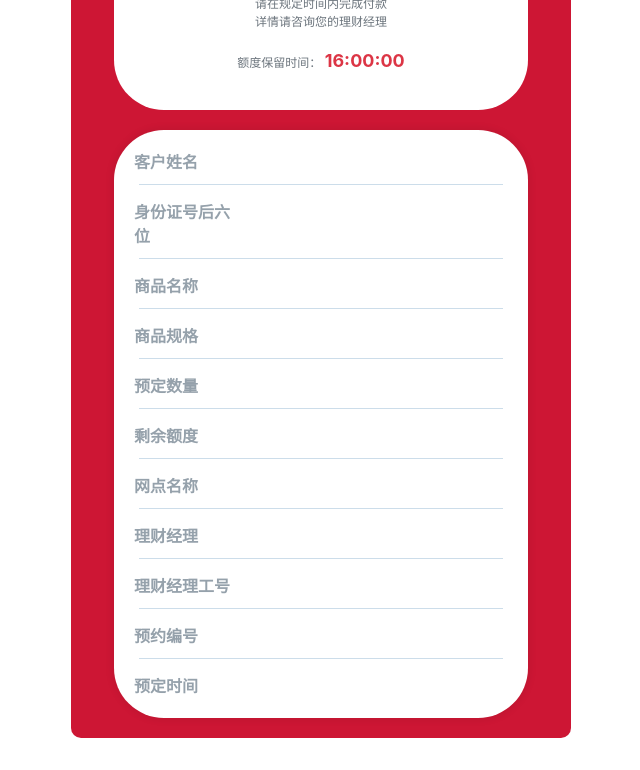
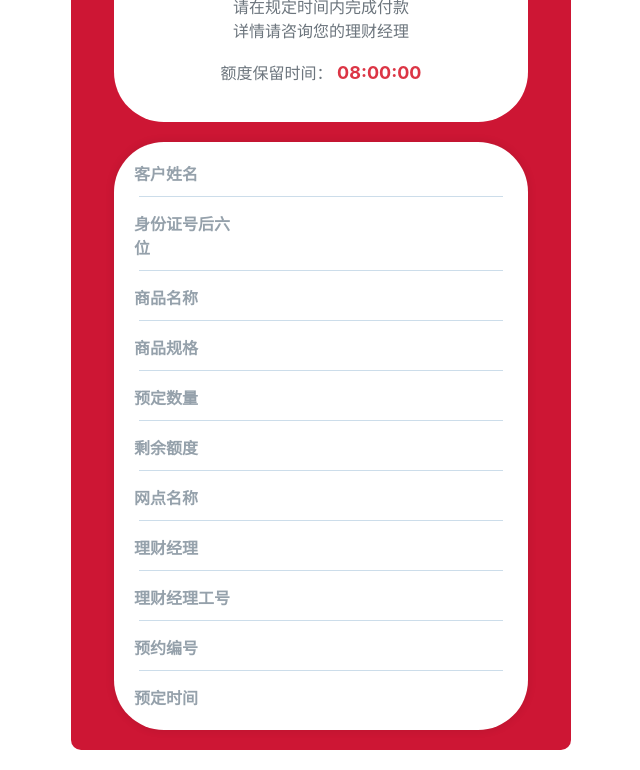
Before and after one commit to Northko/yuyue, a plain HTML site: page index2.html in a window 1280 px wide. Shown: the part 204-974 px from the top of the page, without its empty margins (319-959 px from the left). Drawn offline with nearby package versions, Linux system fonts and the light colour scheme.

Commit message:
Update index2.html

```diff
--- a/index2.html
+++ b/index2.html
@@ -70,19 +70,19 @@
 			<div class="header" style="padding: 20px 0;">
 				<i class="fas fa-check-circle success-icon" style="font-size: 100px;"></i>
 				<h1>预约成功</h1>
-				<p style="border-radius: 50px;font-size: 12px;">请在规定时间内完成付款<br>详情请咨询您的理财经理</p>
-				<p  style="border-radius: 50px;font-size: 12px;">额度保留时间：
+				<p style="border-radius: 50px;font-size: 16px;">请在规定时间内完成付款<br>详情请咨询您的理财经理</p>
+				<p  style="border-radius: 50px;font-size: 16px;">额度保留时间：
 					<span class="amount">
 						<span id="countdown" >
 							<span id="time-left">
-								16:00:00
+								08:00:00
 							</span>
 						</span>
 					</span>
 				</p>
 			</div>
 		</div>
-        <div class="details" style="border-radius: 50px;">
+        <div class="details" style="border-radius: 50px;font-size: 16px;">
             <div class="row">
                 <div class="col-4">客户姓名</div>
                 <div id="xm" class="col-8"></div>
@@ -164,7 +164,7 @@
 
 
 			var timeLeft = document.querySelector('#time-left');
-			startCountdown(57600, timeLeft); // 倒计时10秒
+			startCountdown(28800, timeLeft); // 倒计时10秒
 	}
 
 	function startCountdown(duration, display) {
```
